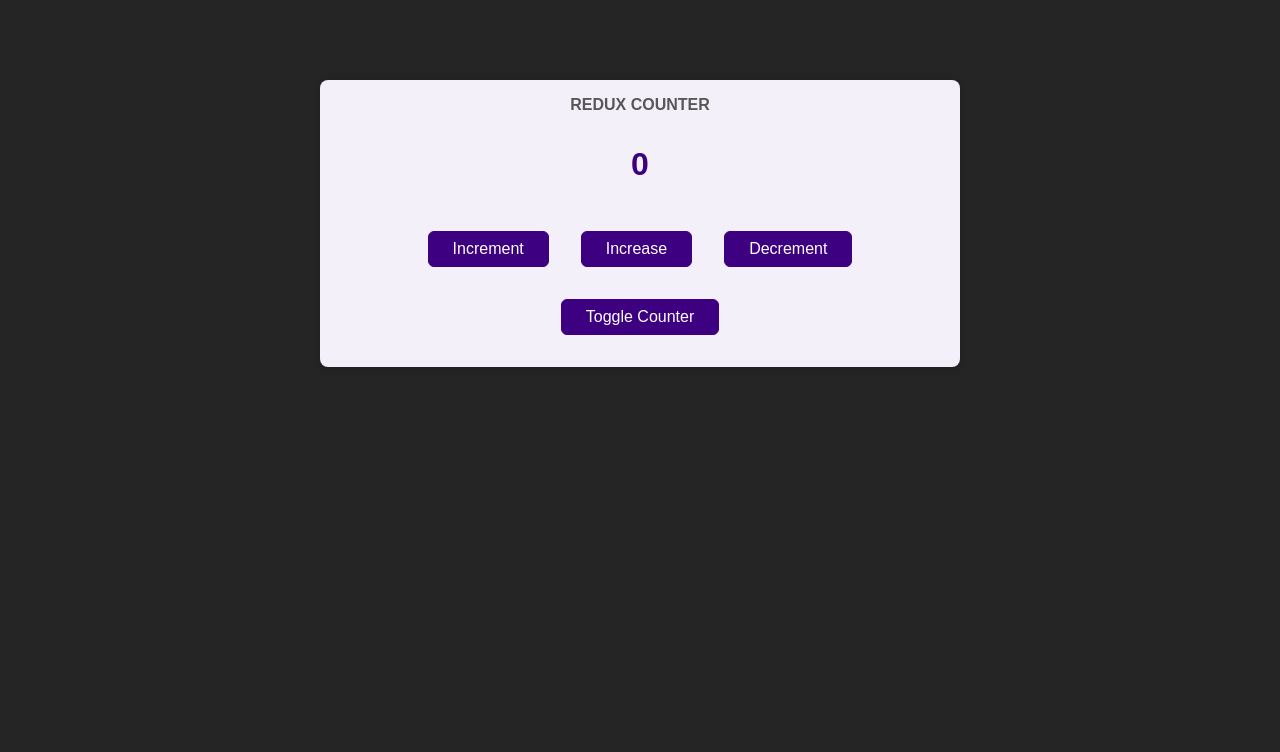
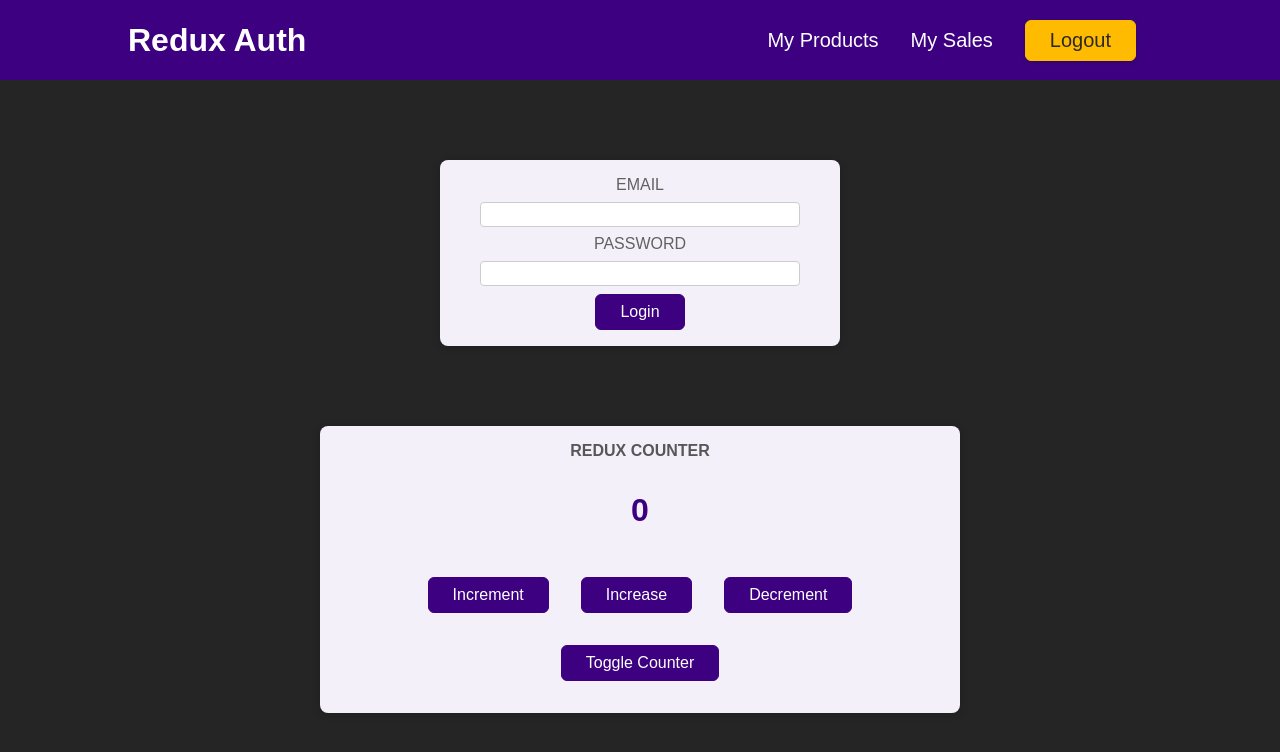
Before and after one commit to gorakhjoshi/TeachingReduxWithReact, a React (Create React App) app: page / in a window 1280 px wide. Shown: the top 752 px of the page. Built offline with nearby package versions, Linux system fonts and the light colour scheme.

Commit message:
multiple components added

```diff
--- a/src/App.js
+++ b/src/App.js
@@ -1,9 +1,13 @@
 import './App.css';
 import Counter from './components/Counter';
+import Header from './components/Header';
+import Auth from './components/Auth';
 
 function App() {
   return (
     <div className='App'>
+      <Header />
+      <Auth />
       <Counter />
     </div>
   );
--- /dev/null
+++ b/src/components/Auth.js
@@ -0,0 +1,23 @@
+import classes from './Auth.module.css';
+
+const Auth = () => {
+  return (
+    <main className={classes.auth}>
+      <section>
+        <form>
+          <div className={classes.control}>
+            <label htmlFor='email'>Email</label>
+            <input type='email' id='email' />
+          </div>
+          <div className={classes.control}>
+            <label htmlFor='password'>Password</label>
+            <input type='password' id='password' />
+          </div>
+          <button>Login</button>
+        </form>
+      </section>
+    </main>
+  );
+};
+
+export default Auth;
--- /dev/null
+++ b/src/components/Auth.module.css
@@ -0,0 +1,29 @@
+.auth {
+    margin: 5rem auto;
+    box-shadow: 0 1px 8px rgba(0, 0, 0, 0.2);
+    width: 25rem;
+    border-radius: 8px;
+    padding: 1rem;
+    text-align: center;
+    background-color: #f4f0fa;
+}
+
+.control {
+    margin-bottom: 0.5rem;
+}
+
+.control label {
+    display: block;
+    color: #616161;
+    text-transform: uppercase;
+    margin-bottom: 0.5rem;
+}
+
+.control input {
+    display: block;
+    width: 20rem;
+    margin: auto;
+    border-radius: 4px;
+    padding: 0.25rem;
+    border: 1px solid #ccc;
+}
--- /dev/null
+++ b/src/components/Header.js
@@ -0,0 +1,24 @@
+import classes from './Header.module.css';
+
+const Header = () => {
+  return (
+    <header className={classes.header}>
+      <h1>Redux Auth</h1>
+      <nav>
+        <ul>
+          <li>
+            <a href='/'>My Products</a>
+          </li>
+          <li>
+            <a href='/'>My Sales</a>
+          </li>
+          <li>
+            <button>Logout</button>
+          </li>
+        </ul>
+      </nav>
+    </header>
+  );
+};
+
+export default Header;
--- /dev/null
+++ b/src/components/Header.module.css
@@ -0,0 +1,46 @@
+.header {
+    width: 100%;
+    height: 5rem;
+    display: flex;
+    justify-content: space-between;
+    align-items: center;
+    background-color: #3c0080;
+    color: white;
+    padding: 0 10%;
+}
+
+.header ul {
+    display: flex;
+    list-style: none;
+    margin: 0;
+    padding: 0;
+    align-items: center;
+}
+
+.header li {
+    margin: 0 1rem;
+}
+
+.header a {
+    text-decoration: none;
+    color: white;
+    font-size: 1.25rem;
+}
+
+.header a:hover, .header a:active {
+    color: #b864da;
+}
+
+.header button {
+    font-size: 1.25rem;
+    background-color: #ffbb00;
+    border: 1px solid #ffbb00;
+    padding: 0.5rem 1.5rem;
+    box-shadow: 0 1px 4px rgba(0, 0, 0, 0.2);
+    color: #2c2922;
+}
+
+.header button:hover, .header button:active {
+    background-color: #ffa600;
+    border-color: #ffa600;
+}
```
Also changed, not shown: src/components/UserProfile.js (added, +11 -0 lines), src/components/UserProfile.module.css (added, +9 -0 lines).
